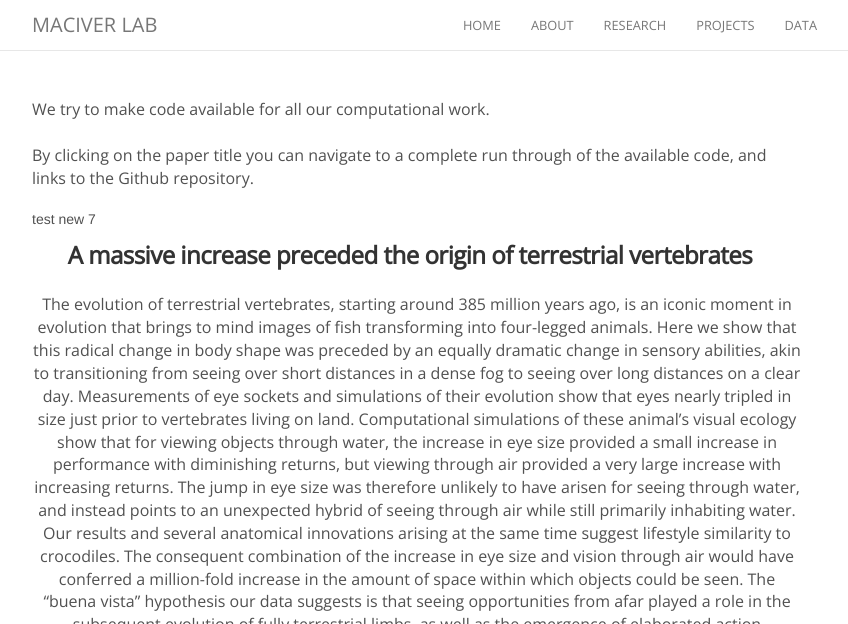
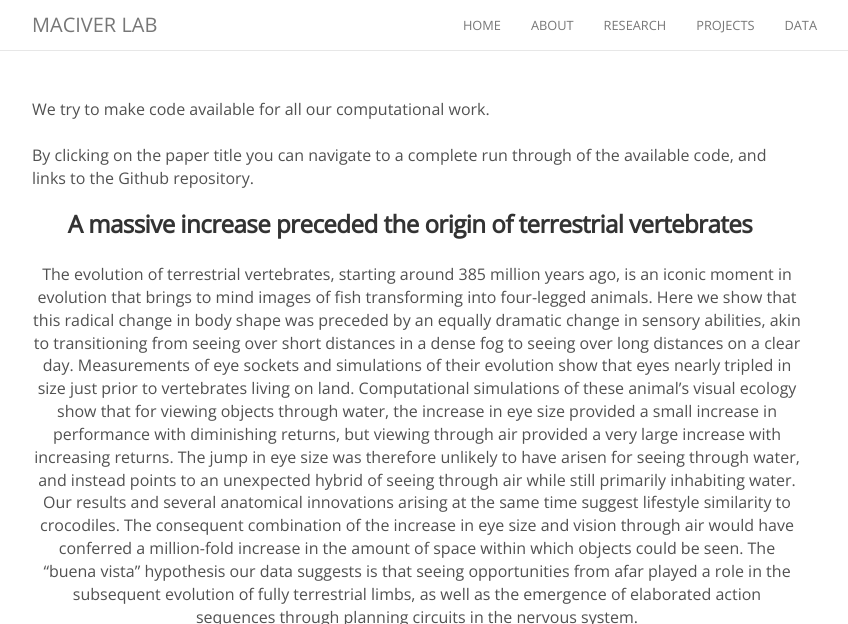
Before and after one commit to maciverlab/maciverlab.github.io, a Jekyll site: the page built from projects/index.html, in a window 1280 px wide and 999 px high, cut to the strip 0-624 px from the top of the window. Shown: the whole strip, without its empty margins (223-1071 px from the left). Built offline with Jekyll 4.4.1, drawn with Linux system fonts in a browser that asks for light colours; nearby versions of some CDN libraries; comment, search, counter and statistics services are not loaded.

Commit message:
trial number removed from projects

```diff
--- a/projects/index.html
+++ b/projects/index.html
@@ -5,7 +5,6 @@ layout: page
 <p>We try to make code available for all our computational work. <br><br>
 By clicking on the paper title you can navigate to a complete run through of the available code, and links to the Github repository.</p>
 
-test new 7
 
 <div class="content list people">
     {% for post in site.posts %}
```
